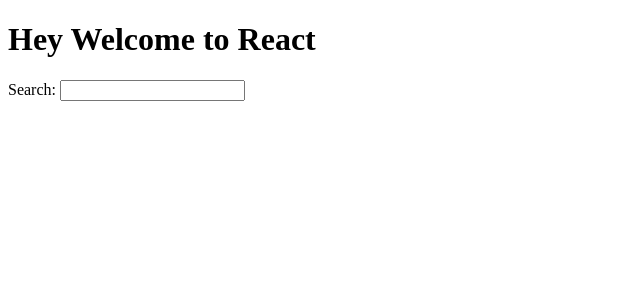
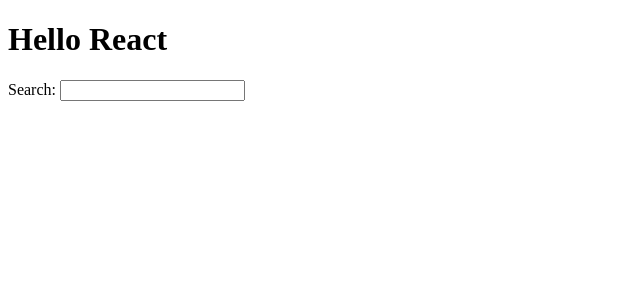
Before and after one commit to M3hTi/Hello-React, a React (Vite) app: page / in a window 1280 px wide. Shown: the top 300 px of the page, without its empty margins (0-640 px from the left). Built offline with nearby package versions, Linux system fonts and the light colour scheme.

Commit message:
feat: refactor App component to use dynamic title generation

```diff
--- a/src/App.jsx
+++ b/src/App.jsx
@@ -1,15 +1,14 @@
 import * as React from 'react'
 
-const welcome = {
-  title : 'React',
-  greeting : 'Hey'
+function getTitle(str){
+  return `Hello ${str}`
 }
 
 function App() {
   return (
     <>
       <div>
-        <h1>{welcome.greeting} Welcome to {welcome.title}</h1>
+        <h1>{getTitle('React')}</h1>
         <label htmlFor="search">Search: </label>
         <input type="text" id="search"/>
 
```
